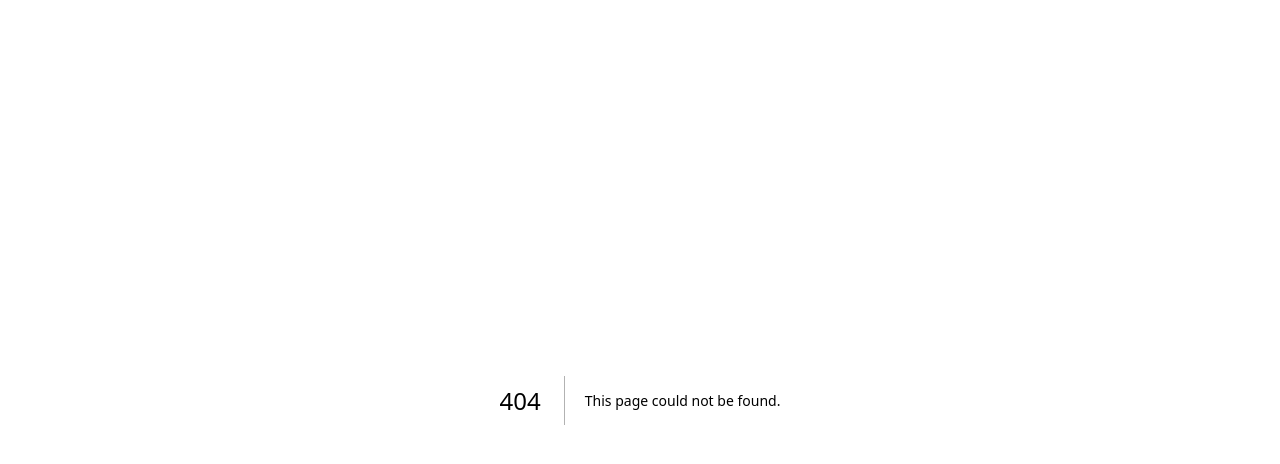
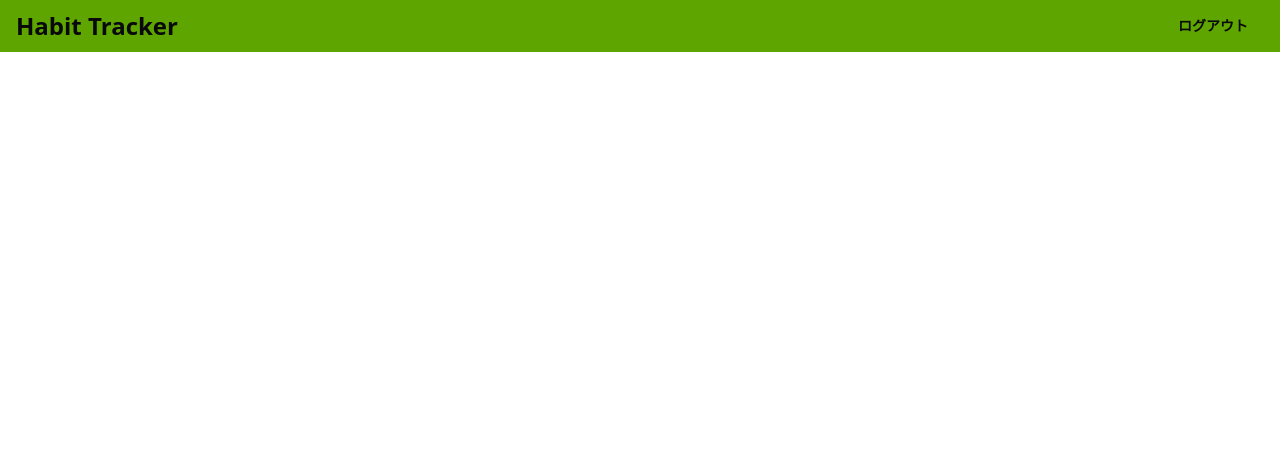
Before and after one commit to optimusrisky/habit-tracker, a Next.js app: page /dashboard in a window 1280 px wide. Before the commit this address had no page. Shown: the top 464 px of the page. Built offline with nearby package versions, Linux system fonts and the light colour scheme.

Commit message:
ヘッダー作成

```diff
--- /dev/null
+++ b/app/(auth)/dashboard/page.tsx
@@ -0,0 +1,3 @@
+export default function Page() {
+  return <div></div>;
+}
--- /dev/null
+++ b/app/(auth)/layout.tsx
@@ -0,0 +1,14 @@
+import { Header } from "@/components/Header";
+
+export default function AuthLayout({
+  children,
+}: {
+  children: React.ReactNode;
+}) {
+  return (
+    <div>
+      <Header />
+      {children}
+    </div>
+  );
+}
--- /dev/null
+++ b/components/Header.tsx
@@ -0,0 +1,10 @@
+import { Button } from "./ui/button";
+
+export const Header = () => {
+  return (
+    <div className="w-full bg-primary flex items-center py-2 px-4 justify-between">
+      <h1 className="text-2xl font-bold">Habit Tracker</h1>
+      <Button variant="ghost">ログアウト</Button>
+    </div>
+  );
+};
```
